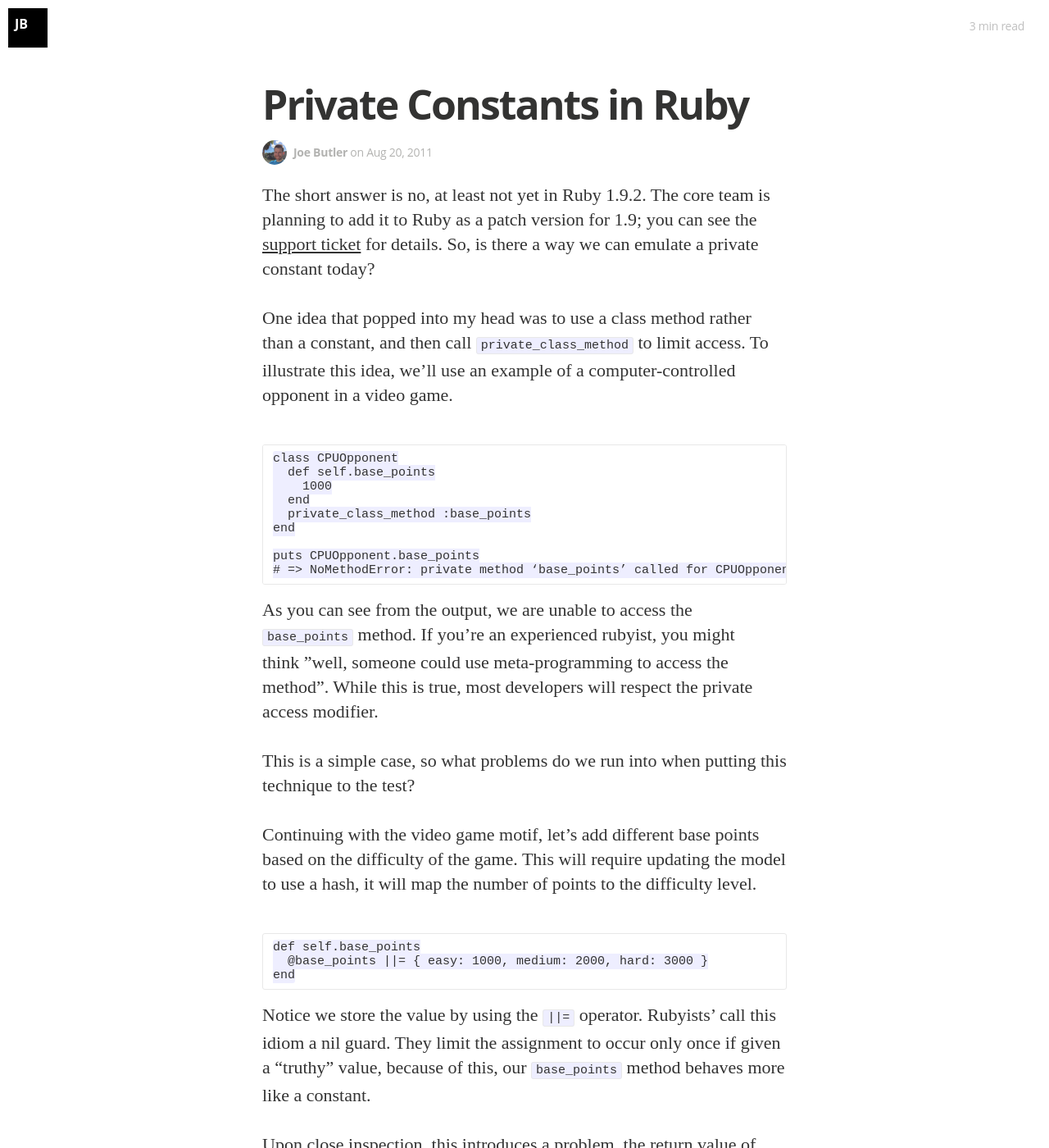
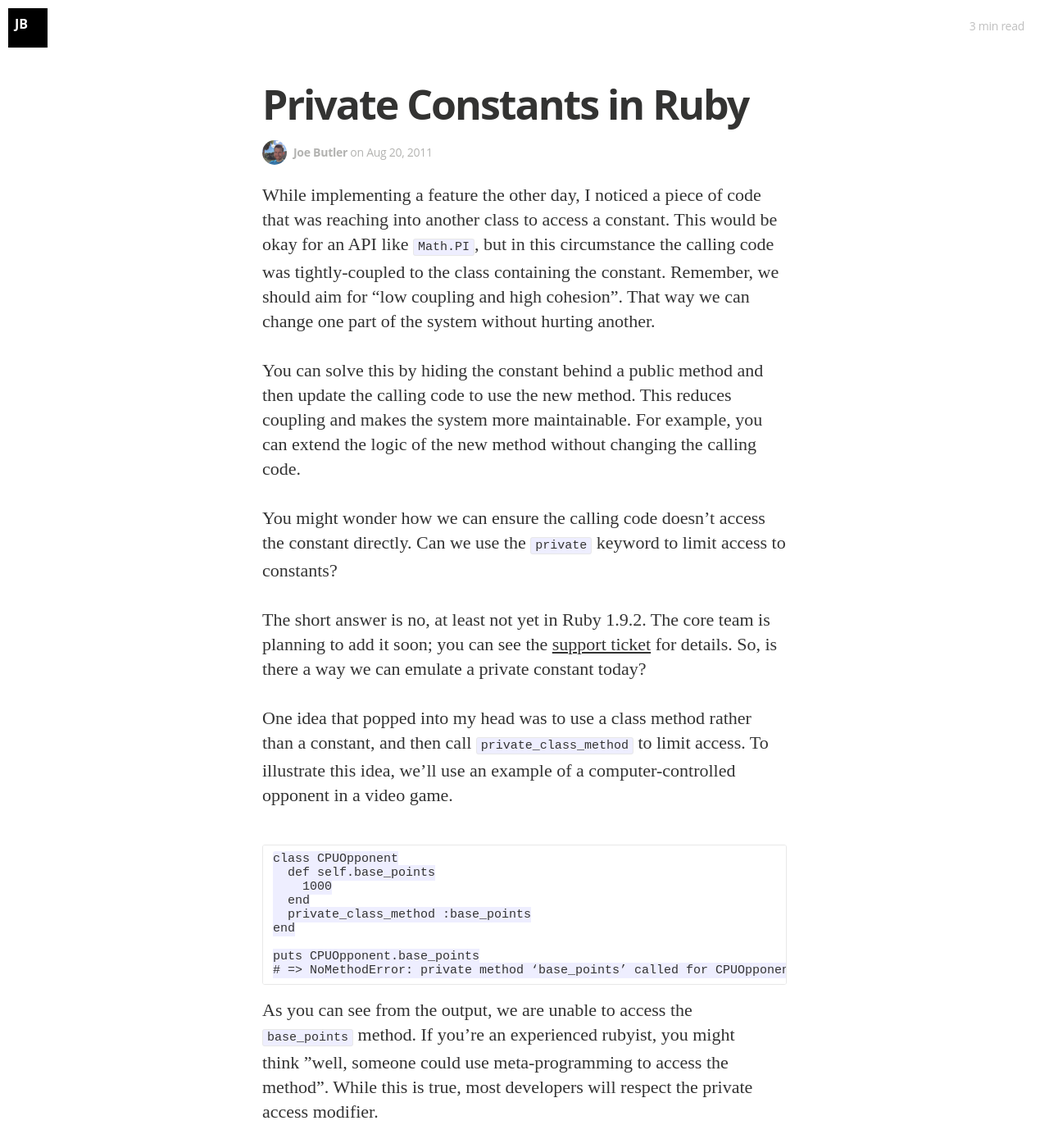
Before and after one commit to joebutler2/joebutler2.github.io, a Jekyll site: the page built from _posts/2011-08-20-private-constants-in-ruby.md, in a window 1280 px wide and 1400 px high. Shown: the whole window at 82% size. Built offline with Jekyll 4.4.1, drawn with Linux system fonts in a browser that asks for light colours; nearby versions of some CDN libraries; some web fonts are replaced; some of the changed text lies outside the part shown.

Commit message:
Add introduction to "private constants in ruby".

```diff
--- a/_posts/2011-08-20-private-constants-in-ruby.md
+++ b/_posts/2011-08-20-private-constants-in-ruby.md
@@ -6,7 +6,13 @@ tags:
 date: 2011-08-20
 ---
 
-The short answer is no, at least not yet in Ruby 1.9.2. The core team is planning to add it to Ruby as a patch version for 1.9; you can see the [support ticket](http://redmine.ruby-lang.org/issues/3908) for details. So, is there a way we can emulate a private constant today?
+While implementing a feature the other day, I noticed a piece of code that was reaching into another class to access a constant. This would be okay for an API like `Math.PI`, but in this circumstance the calling code was tightly-coupled to the class containing the constant. Remember, we should aim for "low coupling and high cohesion". That way we can change one part of the system without hurting another.
+
+You can solve this by hiding the constant behind a public method and then update the calling code to use the new method. This reduces coupling and makes the system more maintainable. For example, you can extend the logic of the new method without changing the calling code.
+
+You might wonder how we can ensure the calling code doesn't access the constant directly. Can we use the `private` keyword to limit access to constants?
+
+The short answer is no, at least not yet in Ruby 1.9.2. The core team is planning to add it soon; you can see the [support ticket](http://redmine.ruby-lang.org/issues/3908) for details. So, is there a way we can emulate a private constant today?
 
 One idea that popped into my head was to use a class method rather than a constant, and then call `private_class_method` to limit access. To illustrate this idea, we’ll use an example of a computer-controlled opponent in a video game.
 
@@ -24,7 +30,7 @@ As you can see from the output, we are unable to access the `base_points` method
 
 This is a simple case, so what problems do we run into when putting this technique to the test?
 
-Continuing with the video game motif, let's add different base points based on the difficulty of the game. This will require updating the model to use a hash, it will map the number of points to the difficulty level.
+Continuing with the video game motif, let's add different base points based on the difficulty of the game. This will require updating the model to use a hash, it will map the difficulty level to the number of points.
 
     def self.base_points
       @base_points ||= { easy: 1000, medium: 2000, hard: 3000 }
@@ -45,7 +51,7 @@ Upon close inspection, this introduces a problem, the return value of `base_poin
       # => {:medium=>2000, :hard=>3000, :super_hard=>9001, :easy=>1000}
     end
 
-This obviously goes against the immutability behavior that constants have. Fortunately Ruby gives a an easy way to work around this issue, the `freeze` method.
+This obviously goes against the immutability behavior that constants have. Fortunately Ruby gives us an easy way to solve this issue, the `freeze` method.
 
     class CPUOpponent
       def self.base_points
@@ -78,7 +84,7 @@ While this makeshift constant is acting like the real thing, there is one more p
     puts opponent.calculate_score(400)
     # => 1400
 
-The send method allows us to bypass the `private` rule and access the method. Now I agree that this may seem a little hacky, but considering that our goal with this approach is to mimic a private constant, I feel that this is justifiable. It achieves the goal of being encapsulated by only providing access to instances of the class.
+The send method allows us to bypass the `private` rule and access the method. Now I agree that this may seem a little hacky, but considering that our goal with this approach is to mimic a private constant, I feel that this is justifiable. It achieves the goal of hiding information by only providing access to instances of the class.
 
 You should always weigh the pros and cons of a technique like this before using it. Given the trade-offs, it seems to be a worthwhile idea to keep in mind.
 
```
